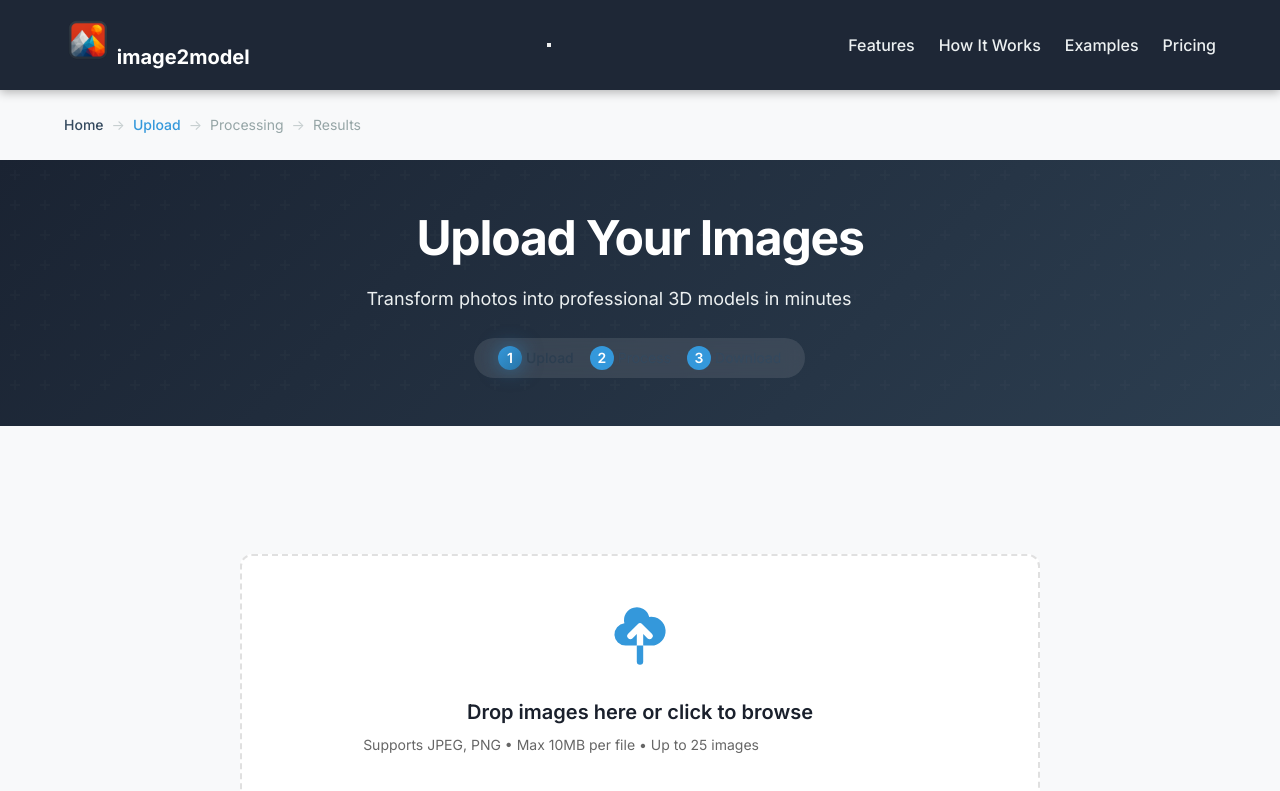
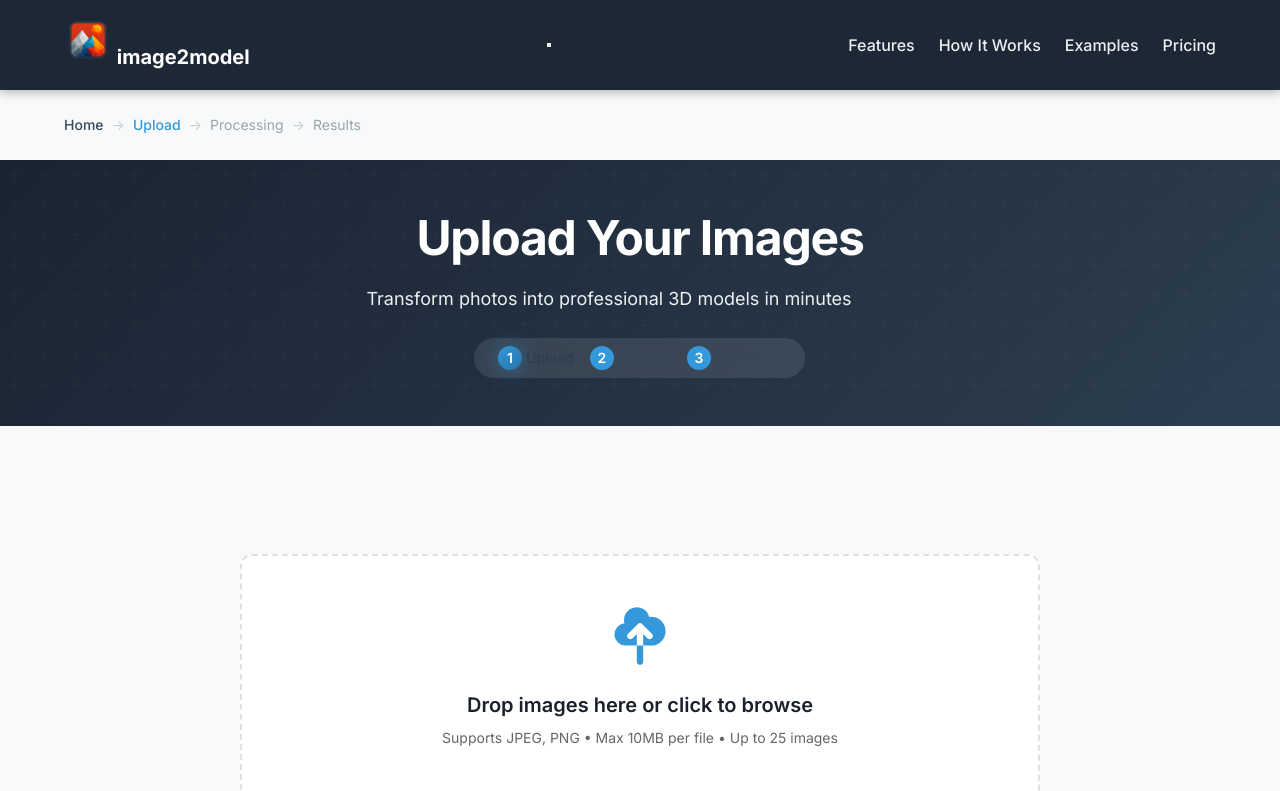
Before and after one commit to pranitl/image2model, a SvelteKit app in the folder frontend-svelte/: page /upload in a window 1280 px wide. Shown: the top 791 px of the page. Built offline with nearby package versions, Linux system fonts and the light colour scheme.

Commit message:
fix: properly center upload info text and title

```diff
--- a/frontend-svelte/src/routes/upload/+page.svelte
+++ b/frontend-svelte/src/routes/upload/+page.svelte
@@ -596,6 +596,10 @@
 
   :global(.upload-content) {
     pointer-events: none;
+    display: flex;
+    flex-direction: column;
+    align-items: center;
+    justify-content: center;
   }
 
   :global(.upload-icon) {
@@ -610,12 +614,15 @@
     color: #1a202c;
     margin-bottom: 0.5rem;
     font-weight: 600;
+    text-align: center;
   }
 
   :global(.upload-info) {
     color: #666;
     font-size: 0.875rem;
     margin: 0;
+    text-align: center;
+    width: 100%;
   }
 
   /* Face limit preset buttons */
```
